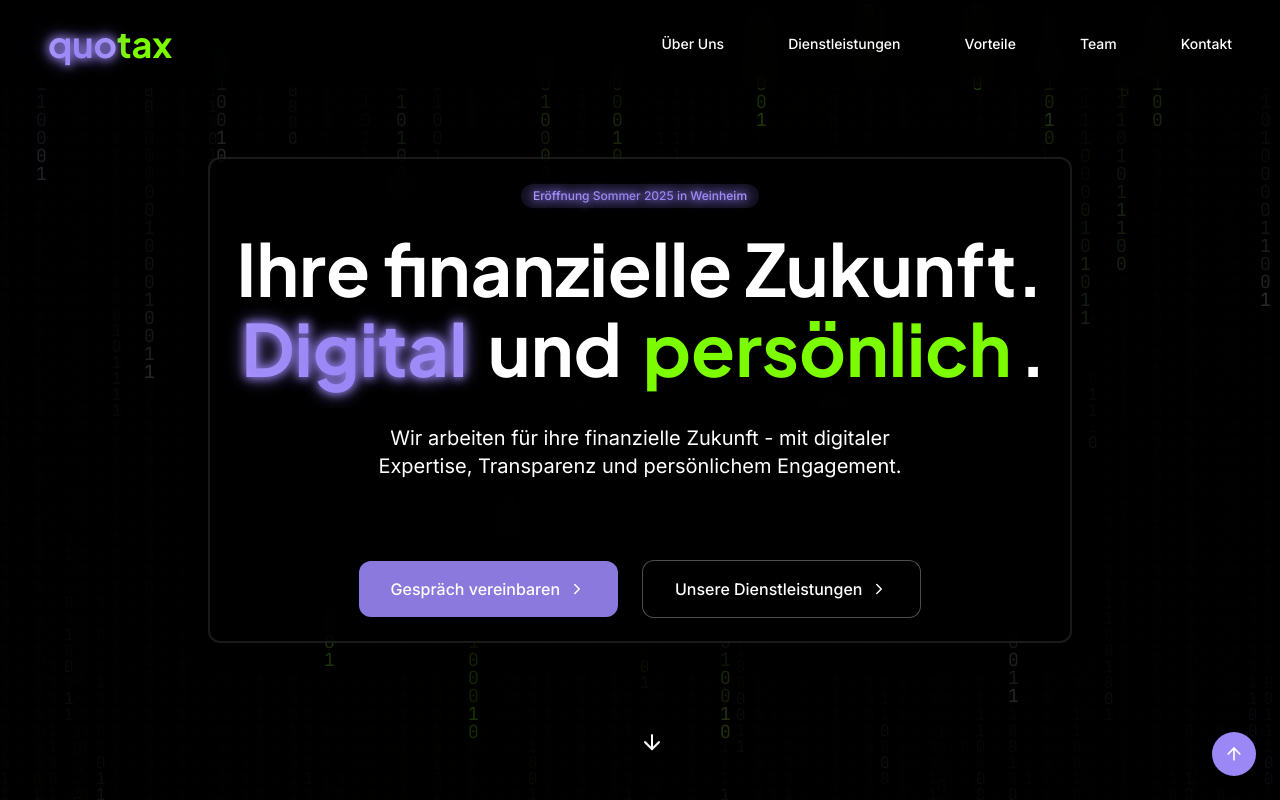
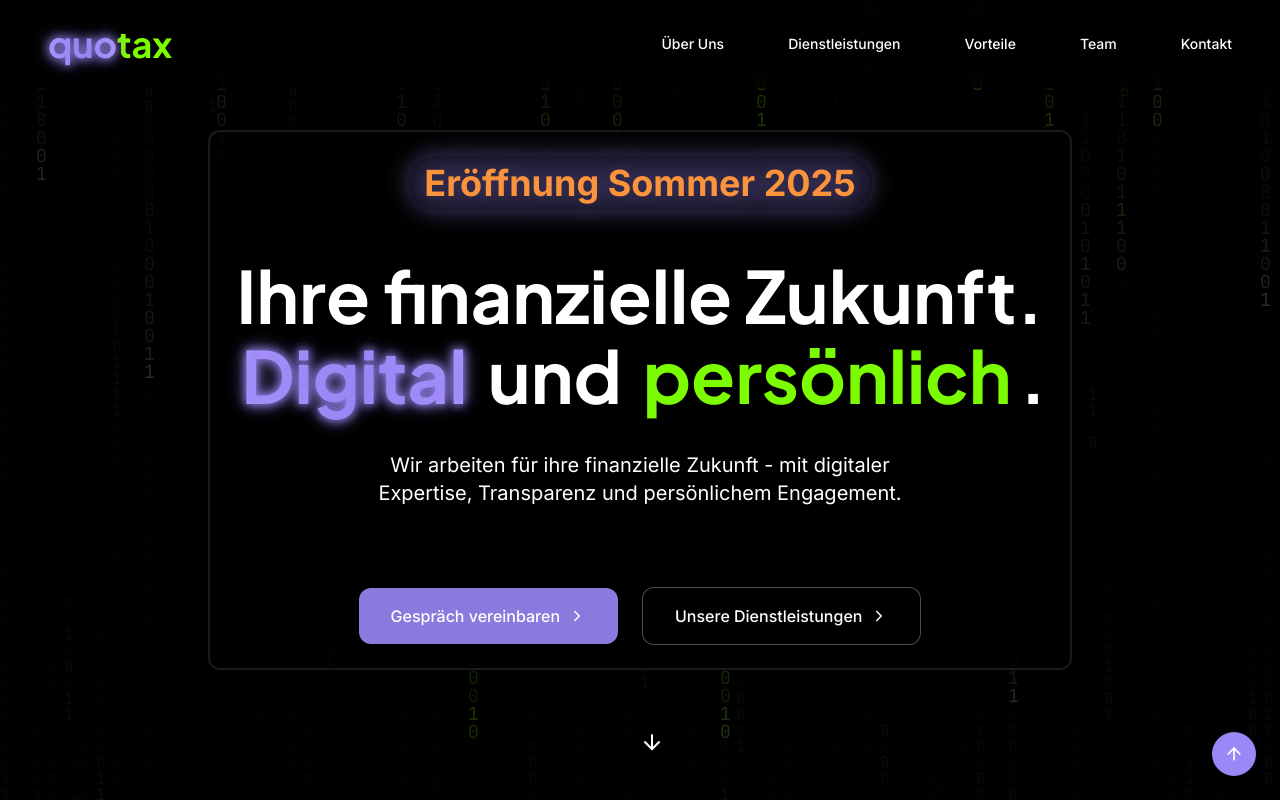
Before and after one commit to RalfJB/quotax-onepage-commitment, a React (Vite) app: page / in a window 1280 px wide. Shown: the top 800 px of the page. Built offline with nearby package versions, Linux system fonts and the light colour scheme.

Commit message:
Update hero badge styling
Updated the styling of the hero badge to increase text size, change the color, and adjust spacing. Removed "in Weinheim" from the badge text.

```diff
--- a/src/components/Hero.tsx
+++ b/src/components/Hero.tsx
@@ -28,8 +28,10 @@ const Hero = () => {
         className="z-10 max-w-4xl text-center animate-fade-in-up glass-morphism"
         style={{ animationDelay: '0.3s' }}
       >
-        <div className="quotax-badge bg-purple/10 text-shiny-purple mb-6 backdrop-blur-sm">
-          Eröffnung Sommer 2025 in Weinheim
+        <div className="mb-12 text-center">
+          <div className="text-2xl md:text-3xl lg:text-4xl font-bold text-orange-400 animate-pulse-glow py-2 px-4 rounded-full bg-black/50 backdrop-blur-sm inline-block">
+            Eröffnung Sommer 2025
+          </div>
         </div>
         <h1 className="font-display text-4xl md:text-5xl lg:text-6xl xl:text-7xl font-bold mb-6 text-balance leading-tight">
           Ihre finanzielle Zukunft.
```
